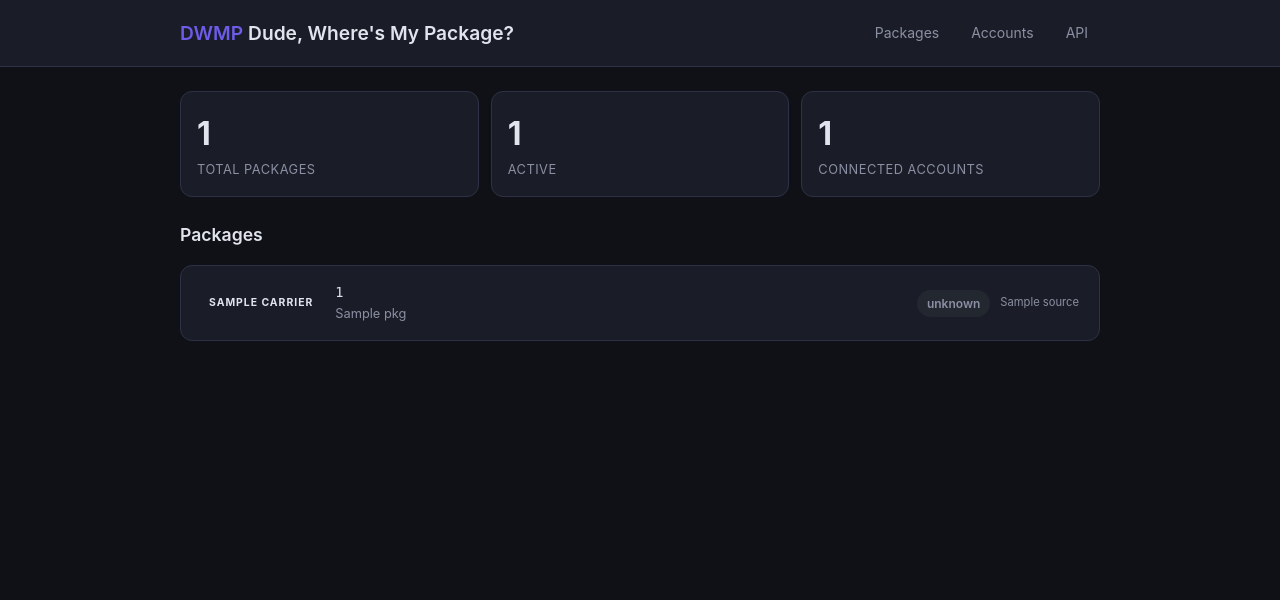
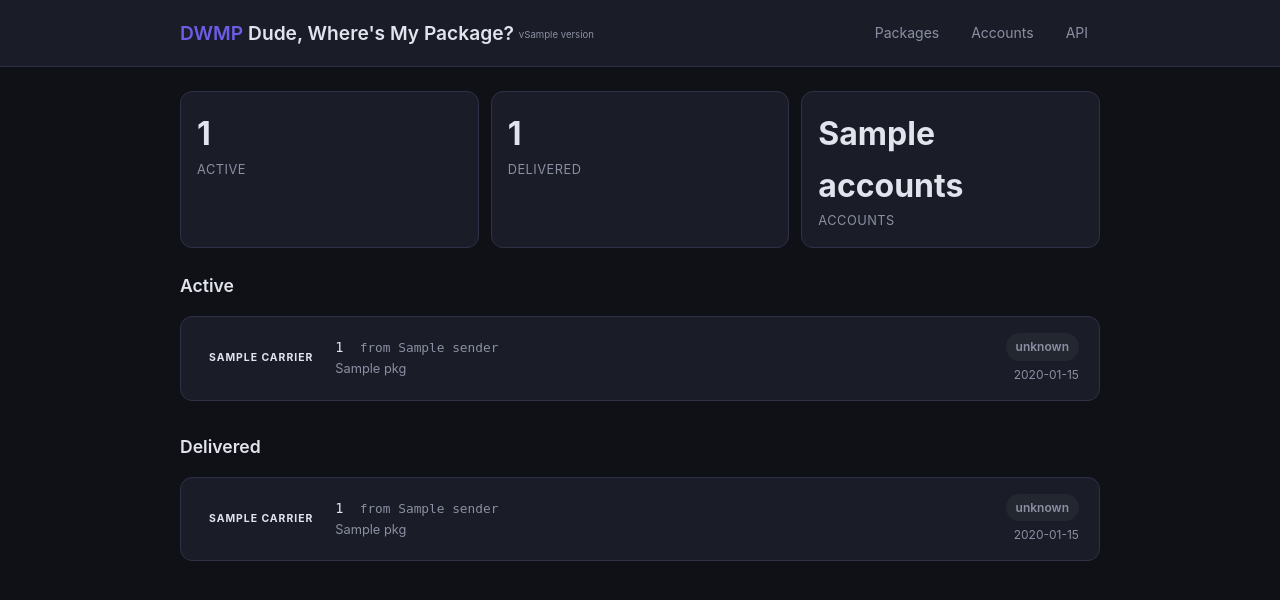
Before and after one commit to stevendejongnl/dude-wheres-my-package, a Python web app: template src/dwmp/templates/packages.html in a window 1280 px wide. Shown: the top 600 px of the page. Run offline with Jinja, Linux system fonts and the light colour scheme; the template is opened without the code that fills it: most values are stand-ins (such as "Sample title", 1, 10 or a date in 2020).

Commit message:
feat(ui): add argon2 password auth, active/delivered split, datetime formatting, version label

```diff
--- a/kubernetes/deployment.yaml
+++ b/kubernetes/deployment.yaml
@@ -27,6 +27,8 @@ spec:
           envFrom:
             - configMapRef:
                 name: dwmp-config
+            - secretRef:
+                name: dwmp-auth
           volumeMounts:
             - name: data
               mountPath: /app/data
--- a/pyproject.toml
+++ b/pyproject.toml
@@ -13,6 +13,9 @@ dependencies = [
     "beautifulsoup4>=4.13",
     "lxml>=5.3",
     "jinja2>=3.1.6",
+    "argon2-cffi>=25.1.0",
+    "pyjwt>=2.12.1",
+    "python-multipart>=0.0.26",
 ]
 
 [project.optional-dependencies]
--- a/src/dwmp/templates/base.html
+++ b/src/dwmp/templates/base.html
@@ -86,7 +86,9 @@
     .pkg-info { flex: 1; min-width: 0; }
     .pkg-tracking { font-family: 'SF Mono', 'Fira Code', monospace; font-size: 0.85rem; }
     .pkg-label { font-size: 0.8rem; color: var(--text-dim); overflow: hidden; text-overflow: ellipsis; white-space: nowrap; }
-    .pkg-source { font-size: 0.7rem; color: var(--text-dim); }
+    .pkg-sender { font-weight: 400; color: var(--text-dim); font-size: 0.8rem; margin-left: 8px; }
+    .pkg-meta { display: flex; flex-direction: column; align-items: flex-end; gap: 4px; }
+    .pkg-date { font-size: 0.75rem; color: var(--text-dim); white-space: nowrap; }
 
     /* Status badges */
     .status {
@@ -102,23 +104,25 @@
     .status-unknown { background: #636e7220; color: var(--text-dim); }
 
     /* Timeline */
-    .timeline { padding: 8px 0; }
+    .timeline { padding: 12px 0 4px; }
     .timeline-event {
-      display: flex; gap: 14px; padding: 8px 0;
+      display: flex; gap: 14px; padding: 10px 0;
       position: relative;
     }
     .timeline-event::before {
-      content: ''; position: absolute; left: 5px; top: 28px; bottom: -8px;
+      content: ''; position: absolute; left: 5px; top: 30px; bottom: -10px;
       width: 2px; background: var(--border);
     }
     .timeline-event:last-child::before { display: none; }
     .timeline-dot {
-      width: 12px; height: 12px; border-radius: 50%; margin-top: 4px; flex-shrink: 0;
+      width: 12px; height: 12px; border-radius: 50%; margin-top: 5px; flex-shrink: 0;
       border: 2px solid var(--border); background: var(--surface);
     }
-    .timeline-event:last-child .timeline-dot { border-color: var(--accent); background: var(--accent); }
+    .timeline-dot.active { border-color: var(--accent); background: var(--accent); box-shadow: 0 0 8px #6c5ce740; }
+    .timeline-content { flex: 1; }
+    .timeline-desc { font-size: 0.875rem; }
+    .timeline-details { display: flex; gap: 12px; margin-top: 2px; }
     .timeline-time { font-size: 0.75rem; color: var(--text-dim); }
-    .timeline-desc { font-size: 0.85rem; }
     .timeline-loc { font-size: 0.75rem; color: var(--text-dim); }
 
     /* Accounts */
@@ -164,10 +168,10 @@
 <body>
   <header>
     <div class="container">
-      <h1><span>DWMP</span> Dude, Where's My Package?</h1>
+      <h1><span>DWMP</span> Dude, Where's My Package? <span style="font-size:0.6rem;color:var(--text-dim);font-weight:400;vertical-align:middle;">v{{ version }}</span></h1>
       <nav>
-        <a href="/" class="{% if active == 'packages' %}active{% endif %}">Packages</a>
-        <a href="/accounts" class="{% if active == 'accounts' %}active{% endif %}">Accounts</a>
+        <a href="/" class="{% if active_nav == 'packages' %}active{% endif %}">Packages</a>
+        <a href="/accounts" class="{% if active_nav == 'accounts' %}active{% endif %}">Accounts</a>
         <a href="/docs" target="_blank">API</a>
       </nav>
     </div>
--- a/src/dwmp/templates/packages.html
+++ b/src/dwmp/templates/packages.html
@@ -4,47 +4,39 @@
 
 <div class="stats">
   <div class="stat">
-    <div class="stat-value">{{ packages | length }}</div>
-    <div class="stat-label">Total Packages</div>
-  </div>
-  <div class="stat">
-    <div class="stat-value">{{ packages | selectattr('current_status', 'ne', 'delivered') | list | length }}</div>
+    <div class="stat-value">{{ active | length }}</div>
     <div class="stat-label">Active</div>
   </div>
   <div class="stat">
-    <div class="stat-value">{{ accounts | length }}</div>
-    <div class="stat-label">Connected Accounts</div>
+    <div class="stat-value">{{ delivered | length }}</div>
+    <div class="stat-label">Delivered</div>
+  </div>
+  <div class="stat">
+    <div class="stat-value">{{ accounts }}</div>
+    <div class="stat-label">Accounts</div>
   </div>
 </div>
 
-<div class="section-header">
-  <h2>Packages</h2>
-</div>
-
-{% if not packages %}
-<div class="empty">
-  <p>No packages tracked yet.</p>
-  <p>Connect a carrier account or add a tracking number via the API.</p>
-</div>
-{% endif %}
-
-{% for pkg in packages %}
+{% macro package_card(pkg) %}
 <div class="card" id="pkg-{{ pkg.id }}">
   <div class="card-header" onclick="this.nextElementSibling.classList.toggle('collapsed')">
     <div class="pkg-main">
       <span class="pkg-carrier {{ pkg.carrier }}">{{ pkg.carrier }}</span>
       <div class="pkg-info">
-        <div class="pkg-tracking">{{ pkg.tracking_number }}</div>
+        <div class="pkg-tracking">
+          {{ pkg.tracking_number }}
+          {% if pkg.sender %}
+          <span class="pkg-sender">from {{ pkg.sender }}</span>
+          {% endif %}
+        </div>
         {% if pkg.label %}
         <div class="pkg-label">{{ pkg.label }}</div>
-        {% elif pkg.events and pkg.events[0].description and pkg.events[0].status == 'pre_transit' %}
-        <div class="pkg-label">{{ pkg.events[0].description }}</div>
         {% endif %}
       </div>
     </div>
-    <div style="display:flex;align-items:center;gap:10px;">
+    <div class="pkg-meta">
       <span class="status status-{{ pkg.current_status }}">{{ pkg.current_status | replace('_', ' ') }}</span>
-      <span class="pkg-source">{{ pkg.source }}</span>
+      <span class="pkg-date">{{ pkg.last_update }}</span>
     </div>
   </div>
   <div class="card-body collapsed">
@@ -52,13 +44,15 @@
     <div class="timeline">
       {% for event in pkg.events | reverse %}
       <div class="timeline-event">
-        <div class="timeline-dot"></div>
-        <div>
+        <div class="timeline-dot {% if loop.first %}active{% endif %}"></div>
+        <div class="timeline-content">
           <div class="timeline-desc">{{ event.description }}</div>
-          <div class="timeline-time">{{ event.timestamp[:16] | replace('T', ' ') }}</div>
-          {% if event.location %}
-          <div class="timeline-loc">{{ event.location }}</div>
-          {% endif %}
+          <div class="timeline-details">
+            <span class="timeline-time">{{ event.formatted_time }}</span>
+            {% if event.location %}
+            <span class="timeline-loc">{{ event.location }}</span>
+            {% endif %}
+          </div>
         </div>
       </div>
       {% endfor %}
@@ -68,6 +62,31 @@
     {% endif %}
   </div>
 </div>
+{% endmacro %}
+
+{% if active %}
+<div class="section-header">
+  <h2>Active</h2>
+</div>
+{% for pkg in active %}
+{{ package_card(pkg) }}
 {% endfor %}
+{% endif %}
+
+{% if delivered %}
+<div class="section-header" style="margin-top:32px;">
+  <h2>Delivered</h2>
+</div>
+{% for pkg in delivered %}
+{{ package_card(pkg) }}
+{% endfor %}
+{% endif %}
+
+{% if not active and not delivered %}
+<div class="empty">
+  <p>No packages tracked yet.</p>
+  <p>Connect a carrier account or add a tracking number via the API.</p>
+</div>
+{% endif %}
 
 {% endblock %}
```
Also changed, not shown: src/dwmp/api/app.py (+7 -2 lines), src/dwmp/api/auth.py (added, +74 -0 lines), src/dwmp/api/views.py (+97 -5 lines), src/dwmp/templates/login.html (added, +26 -0 lines), icon.png (added), iconv1.svg (added), 1 other file.
